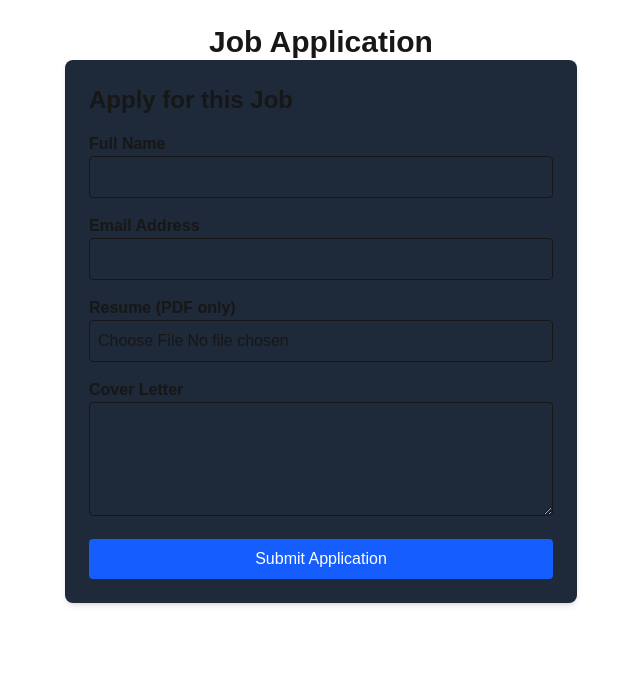
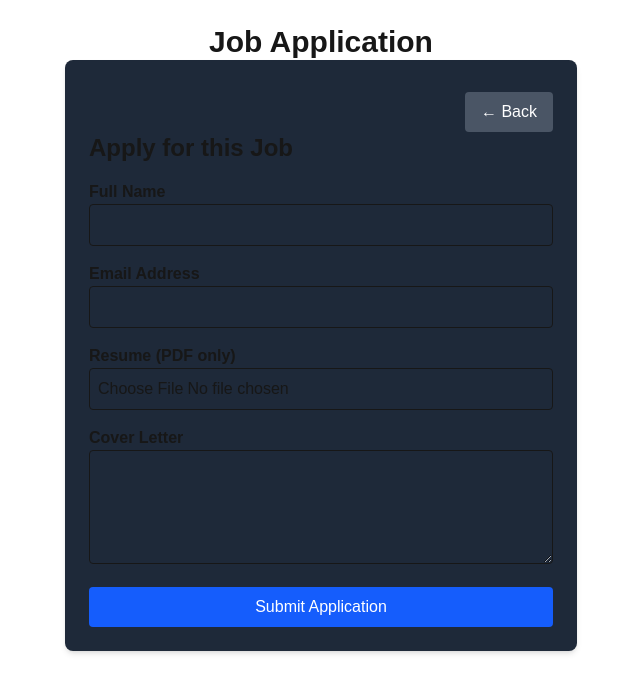
Before and after one commit to prinxard/job-board-dashboard, a Next.js app: page /job/12332643524352354/apply in a window 1280 px wide. Shown: the top 692 px of the page, without its empty margins (319-959 px from the left). Built offline with nearby package versions, Linux system fonts and the light colour scheme.

Commit message:
added page props

```diff
--- a/src/app/job/[id]/page.tsx
+++ b/src/app/job/[id]/page.tsx
@@ -1,12 +1,9 @@
 import { Job } from "@/app/types/job";
 import jobsData from "@/app/mock-data/jobs.json";
 import Link from "next/link";
+import { PageProps } from "next";
 
-interface JobDetailsProps {
-  params: { id: string };
-}
-
-export default function JobDetails({ params }: JobDetailsProps) {
+export default function JobDetails({ params }: PageProps) {
   const job: Job | undefined = jobsData.jobItems.find(
     (job) => job.id.toString() === params.id
   );
@@ -42,10 +39,7 @@ export default function JobDetails({ params }: JobDetailsProps) {
         >
           Apply Now
         </Link>
-        <Link
-          href={`/`}
-          className="bg-gray-500 text-white py-2 px-4 rounded"
-        >
+        <Link href={`/`} className="bg-gray-500 text-white py-2 px-4 rounded">
           Home
         </Link>
       </div>
--- a/src/app/mock-data/jobs.json
+++ b/src/app/mock-data/jobs.json
@@ -7,7 +7,7 @@
         "company": "NeuralSync",
         "location": "Lagos",
         "salary": "$1,000",
-        "coverImgURL": "https://images.unsplash.com/photo-1610374792793-f016b77ca51a",
+        "coverImgURL": "https://images.unsplash.com/photo-1551150441-3f3828204ef0?q=80&w=2070&auto=format&fit=crop&ixlib=rb-4.0.3&ixid=M3wxMjA3fDB8MHxwaG90by1wYWdlfHx8fGVufDB8fHx8fA%3D%3D",
         "companyURL": "https://fictionalNeuralSync.com"
       },
       {
@@ -26,7 +26,7 @@
         "company": "QuantumNexus",
         "description": "Builds AI models and automation systems.",
         "location": "Ibadan",
-        "salary": "$1,000+",
+        "salary": "$3,000",
         "coverImgURL": "https://plus.unsplash.com/premium_photo-1682216872195-0bfacc36b02c?q=80&w=1974&auto=format&fit=crop&ixlib=rb-4.0.3&ixid=M3wxMjA3fDB8MHxwaG90by1wYWdlfHx8fGVufDB8fHx8fA%3D%3D",
         "companyURL": "https://fictionalQuantumNexus.com"
       },
--- a/src/components/JobApplicationForm.tsx
+++ b/src/components/JobApplicationForm.tsx
@@ -5,6 +5,7 @@ import { yupResolver } from "@hookform/resolvers/yup";
 import * as yup from "yup";
 import { useState } from "react";
 import Link from "next/link";
+import { useRouter } from "next/navigation";
 
 interface FormValues {
   fullName: string;
@@ -27,13 +28,13 @@ const schema: yup.ObjectSchema<FormValues> = yup.object({
 
 export default function JobApplicationForm() {
   const [submitted, setSubmitted] = useState(false);
-
+  const router = useRouter();
   const {
     register,
     handleSubmit,
     formState: { errors },
   } = useForm<FormValues>({
-    resolver: yupResolver(schema) as Resolver<FormValues>, // Ensures type safety
+    resolver: yupResolver(schema) as Resolver<FormValues>,
   });
 
   const onSubmit = (data: FormValues) => {
@@ -42,19 +43,22 @@ export default function JobApplicationForm() {
   };
 
   return (
+    <>
       <div className="max-w-lg mx-auto bg-gray-800 p-6 rounded-lg shadow-md">
+        <div className="flex justify-end">
+          <button
+            onClick={() => router.back()}
+            className="inline-block mt-2 bg-gray-600 text-white py-2 px-4 rounded text-center"
+          >
+            ← Back
+          </button>
+        </div>
         <h2 className="text-2xl font-bold mb-4">Apply for this Job</h2>
         {submitted ? (
           <div>
             <p className="text-green-600 font-semibold">
               Application Submitted Successfully!
             </p>
-          <Link
-            href={`/`}
-            className="inline-block mt-2 bg-blue-600 text-white py-2 px-4 rounded text-center"
-          >
-            Home
-          </Link>
           </div>
         ) : (
           <form onSubmit={handleSubmit(onSubmit)} className="space-y-4">
@@ -108,5 +112,6 @@ export default function JobApplicationForm() {
           </form>
         )}
       </div>
+    </>
   );
 }
```
Also changed, not shown: 1 other file (tests, documents, lock files or other folders). Lines whose indentation alone changed are shown as unchanged.
